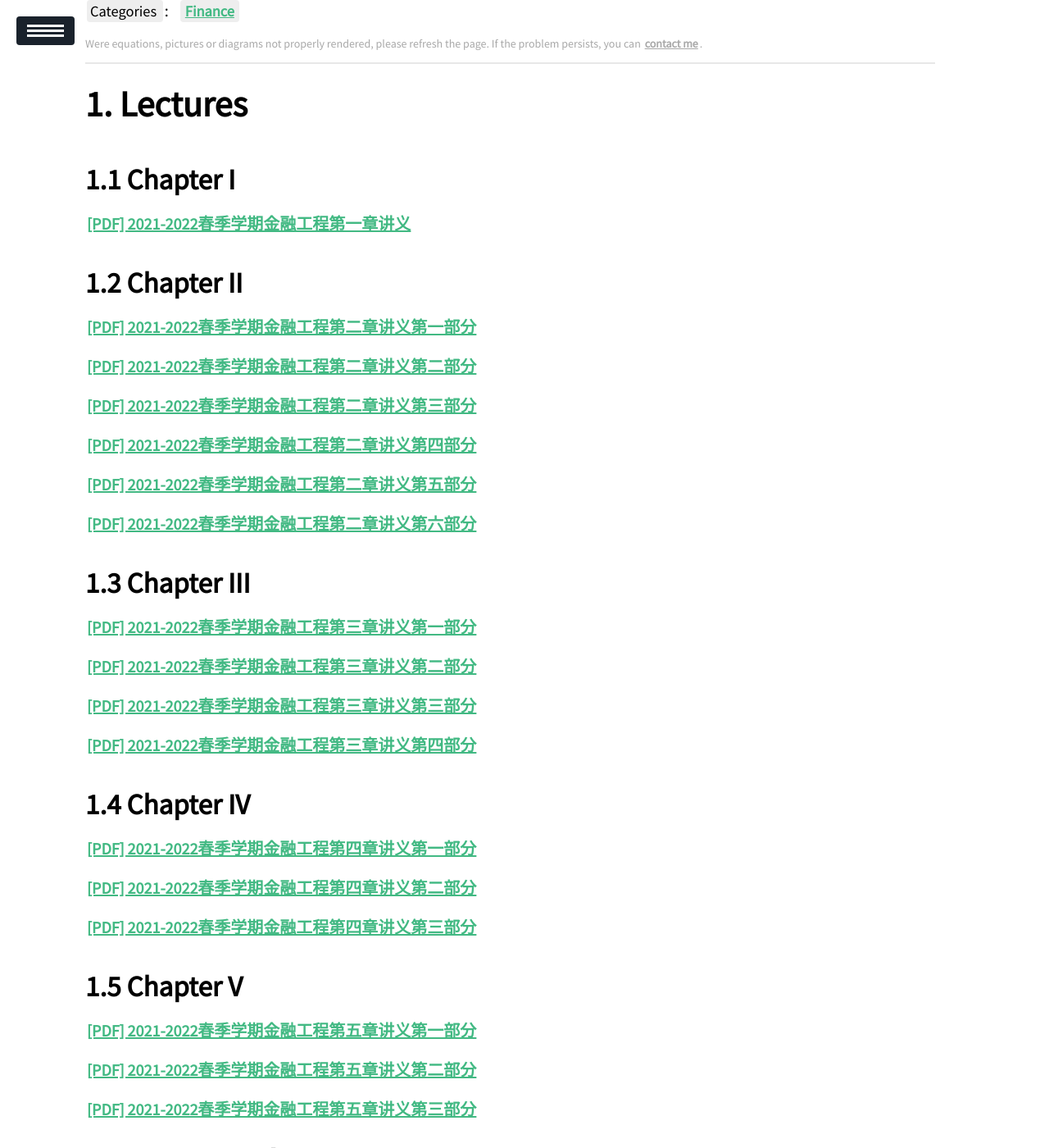
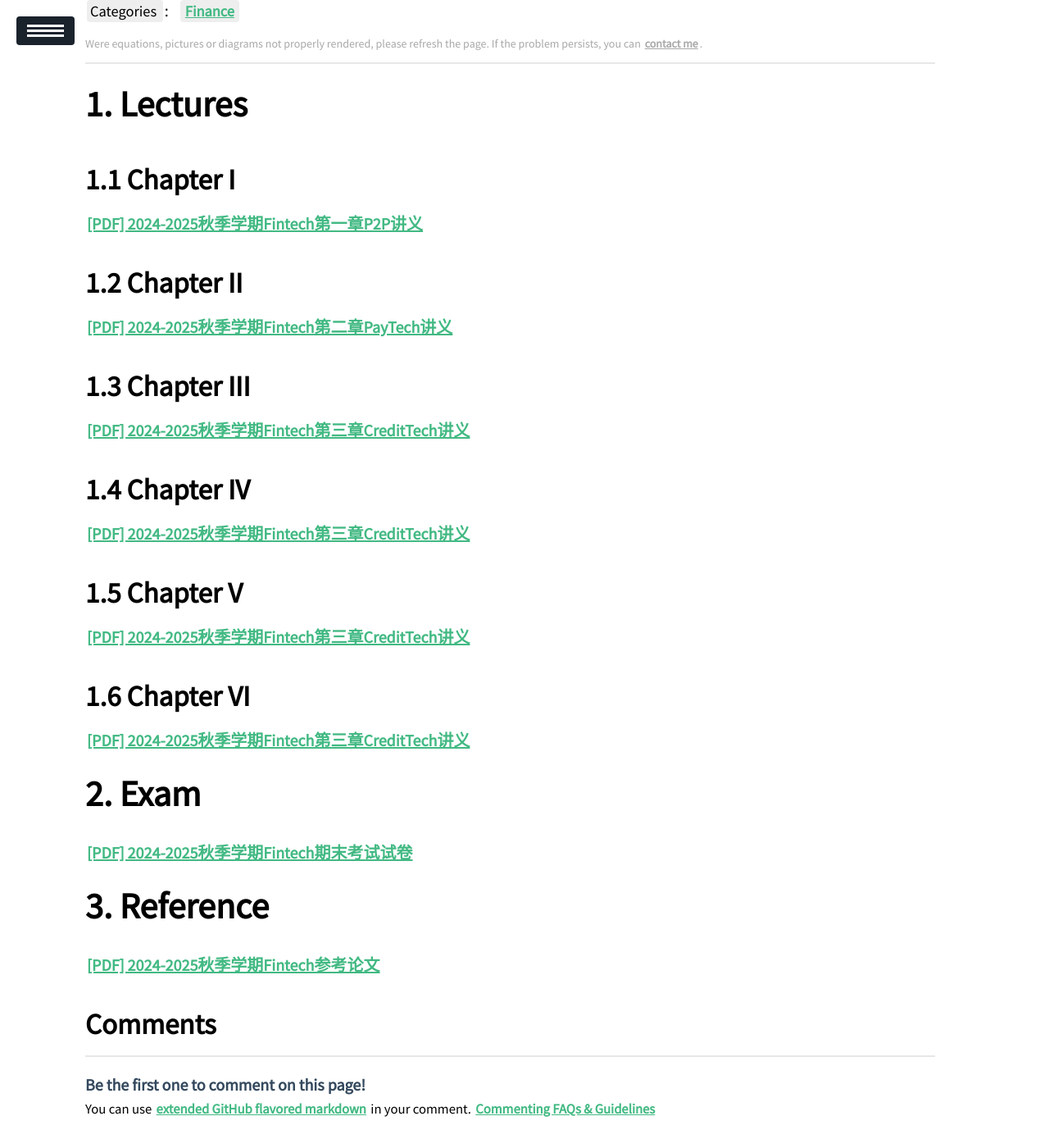
Before and after one commit to ssskz/ssskz.github.io, a Jekyll site: the page built from _posts/2024-12-31-Fintech.md, in a window 1280 px wide and 1400 px high, scrolled down 255 px. Shown: the whole window at 82% size. Built offline with Jekyll 4.4.1, drawn with Linux system fonts in a browser that asks for light colours; our own code applies the rules of GitHub Pages for plain Markdown files; a script that is not in the unit is left out; some of the changed text lies outside the part shown.

Commit message:
1
Signed-off-by: ssskz <12497590+ssskz@user.noreply.gitee.com>

```diff
--- a/_posts/2024-12-31-Fintech.md
+++ b/_posts/2024-12-31-Fintech.md
@@ -13,76 +13,33 @@ description: Sharing of learning materials (homework and exams) about **Fintech*
 
 ## Chapter I
 
-<p><a href="https://ssskz.github.io/materials/金融工程/第一章引言.pdf" target="_blank">[PDF] 2021-2022春季学期金融工程第一章讲义 </a></p>
+<p><a href="https://ssskz.github.io/materials/Fintech/1 个体网络借贷.pdf" target="_blank">[PDF] 2024-2025秋季学期Fintech第一章P2P讲义 </a></p>
 
 ## Chapter II
 
-<p><a href="https://ssskz.github.io/materials/金融工程/第二章远期与期货（第一部分）.pdf" target="_blank">[PDF] 2021-2022春季学期金融工程第二章讲义第一部分 </a></p>
-
-<p><a href="https://ssskz.github.io/materials/金融工程/第二章远期与期货（第二部分）.pdf" target="_blank">[PDF] 2021-2022春季学期金融工程第二章讲义第二部分 </a></p>
-
-<p><a href="https://ssskz.github.io/materials/金融工程/第二章远期与期货（第三部分）.pdf" target="_blank">[PDF] 2021-2022春季学期金融工程第二章讲义第三部分 </a></p>
-
-<p><a href="https://ssskz.github.io/materials/金融工程/第二章远期与期货（第四部分）.pdf" target="_blank">[PDF] 2021-2022春季学期金融工程第二章讲义第四部分 </a></p>
-
-<p><a href="https://ssskz.github.io/materials/金融工程/第二章远期与期货（第五部分）.pdf" target="_blank">[PDF] 2021-2022春季学期金融工程第二章讲义第五部分 </a></p>
-
-<p><a href="https://ssskz.github.io/materials/金融工程/第二章远期与期货（第六部分）.pdf" target="_blank">[PDF] 2021-2022春季学期金融工程第二章讲义第六部分 </a></p>
-
+<p><a href="https://ssskz.github.io/materials/Fintech/2 支付科技.pdf" target="_blank">[PDF] 2024-2025秋季学期Fintech第二章PayTech讲义 </a></p>
 
 ## Chapter III
 
-<p><a href="https://ssskz.github.io/materials/金融工程/第三章互换(第一节).pdf" target="_blank">[PDF] 2021-2022春季学期金融工程第三章讲义第一部分 </a></p>
-
-<p><a href="https://ssskz.github.io/materials/金融工程/第三章互换(第二节).pdf" target="_blank">[PDF] 2021-2022春季学期金融工程第三章讲义第二部分 </a></p>
-
-<p><a href="https://ssskz.github.io/materials/金融工程/第三章互换(第三节).pdf" target="_blank">[PDF] 2021-2022春季学期金融工程第三章讲义第三部分 </a></p>
-
-<p><a href="https://ssskz.github.io/materials/金融工程/第三章互换(第四节).pdf" target="_blank">[PDF] 2021-2022春季学期金融工程第三章讲义第四部分 </a></p>
+<p><a href="https://ssskz.github.io/materials/Fintech/3 信贷科技.pdf" target="_blank">[PDF] 2024-2025秋季学期Fintech第三章CreditTech讲义 </a></p>
 
 ## Chapter IV
 
-<p><a href="https://ssskz.github.io/materials/金融工程/第四章期权(第一节).pdf" target="_blank">[PDF] 2021-2022春季学期金融工程第四章讲义第一部分 </a></p>
-
-<p><a href="https://ssskz.github.io/materials/金融工程/第四章期权(第二节).pdf" target="_blank">[PDF] 2021-2022春季学期金融工程第四章讲义第二部分 </a></p>
-
-<p><a href="https://ssskz.github.io/materials/金融工程/第四章期权(第三节).pdf" target="_blank">[PDF] 2021-2022春季学期金融工程第四章讲义第三部分 </a></p>
-
+<p><a href="https://ssskz.github.io/materials/Fintech/3 信贷科技.pdf" target="_blank">[PDF] 2024-2025秋季学期Fintech第三章CreditTech讲义 </a></p>
 
 ## Chapter V
 
-<p><a href="https://ssskz.github.io/materials/金融工程/第五章期权定价(第一节).pdf" target="_blank">[PDF] 2021-2022春季学期金融工程第五章讲义第一部分 </a></p>
+<p><a href="https://ssskz.github.io/materials/Fintech/3 信贷科技.pdf" target="_blank">[PDF] 2024-2025秋季学期Fintech第三章CreditTech讲义 </a></p>
 
-<p><a href="https://ssskz.github.io/materials/金融工程/第五章期权定价(第二节).pdf" target="_blank">[PDF] 2021-2022春季学期金融工程第五章讲义第二部分 </a></p>
+## Chapter VI
 
-<p><a href="https://ssskz.github.io/materials/金融工程/第五章期权定价(第三节).pdf" target="_blank">[PDF] 2021-2022春季学期金融工程第五章讲义第三部分 </a></p>
+<p><a href="https://ssskz.github.io/materials/Fintech/3 信贷科技.pdf" target="_blank">[PDF] 2024-2025秋季学期Fintech第三章CreditTech讲义 </a></p>
 
-# Homework
-
-<p><a href="https://ssskz.github.io/materials/金融工程/Homework1.pdf" target="_blank">[PDF] 2021-2022秋季学期金融工程第一次作业 </a></p>
-
-<p><a href="https://ssskz.github.io/materials/金融工程/Homework2.pdf" target="_blank">[PDF] 2021-2022秋季学期金融工程第二次作业 </a></p>
-
-<p><a href="https://ssskz.github.io/materials/金融工程/Homework3.pdf" target="_blank">[PDF] 2021-2022秋季学期金融工程第三次作业 </a></p>
-
-<p><a href="https://ssskz.github.io/materials/金融工程/Homework4.pdf" target="_blank">[PDF] 2021-2022秋季学期金融工程第四次作业 </a></p>
-
-<p><a href="https://ssskz.github.io/materials/金融工程/Homework5.pdf" target="_blank">[PDF] 2021-2022秋季学期金融工程第五次作业 </a></p>
-
-<p><a href="https://ssskz.github.io/materials/金融工程/Homework6.pdf" target="_blank">[PDF] 2021-2022秋季学期金融工程第六次作业 </a></p>
-
-<p><a href="https://ssskz.github.io/materials/金融工程/Homework7.pdf" target="_blank">[PDF] 2021-2022秋季学期金融工程第七次作业 </a></p>
-
-<p><a href="https://ssskz.github.io/materials/金融工程/Homework8.pdf" target="_blank">[PDF] 2021-2022秋季学期金融工程第八次作业 </a></p>
-
-<p><a href="https://ssskz.github.io/materials/金融工程/Homework9.pdf" target="_blank">[PDF] 2021-2022秋季学期金融工程第九次作业 </a></p>
-
-<p><a href="https://ssskz.github.io/materials/金融工程/Homework10.pdf" target="_blank">[PDF] 2021-2022秋季学期金融工程第十次作业 </a></p>
 
 # Exam
 
-<p><a href="https://ssskz.github.io/materials/金融工程/2022金融工程学试题(A).pdf" target="_blank">[PDF] 2021-2022春季学期金融工程期末考试试卷</a></p>
+<p><a href="https://ssskz.github.io/materials/Fintech/2022Fintech学试题(A).pdf" target="_blank">[PDF] 2024-2025秋季学期Fintech期末考试试卷</a></p>
 
 # Reference
 
-<p><a href="https://ssskz.github.io/materials/金融工程/cox1981.pdf" target="_blank">[PDF] 2021-2022秋季学期金融工程参考论文</a></p>
+<p><a href="https://ssskz.github.io/materials/Fintech/cox1981.pdf" target="_blank">[PDF] 2024-2025秋季学期Fintech参考论文</a></p>
```
